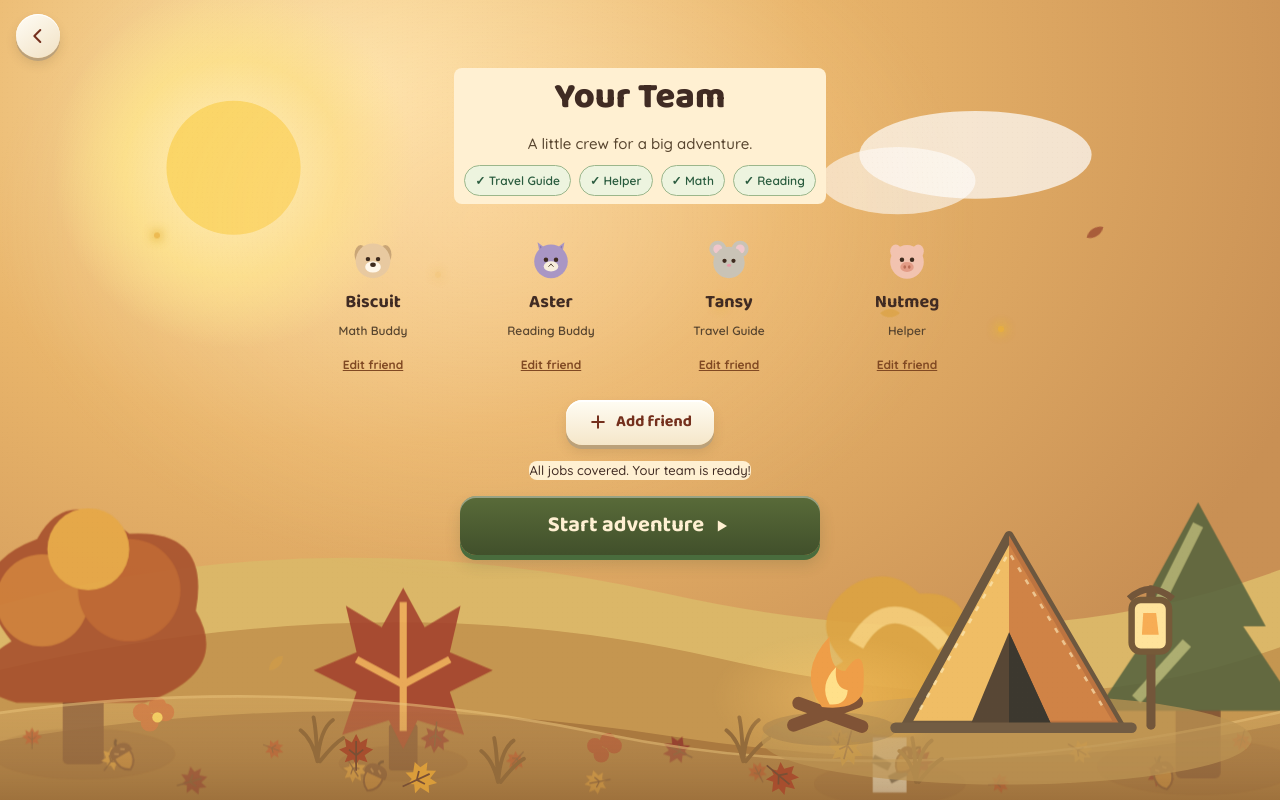
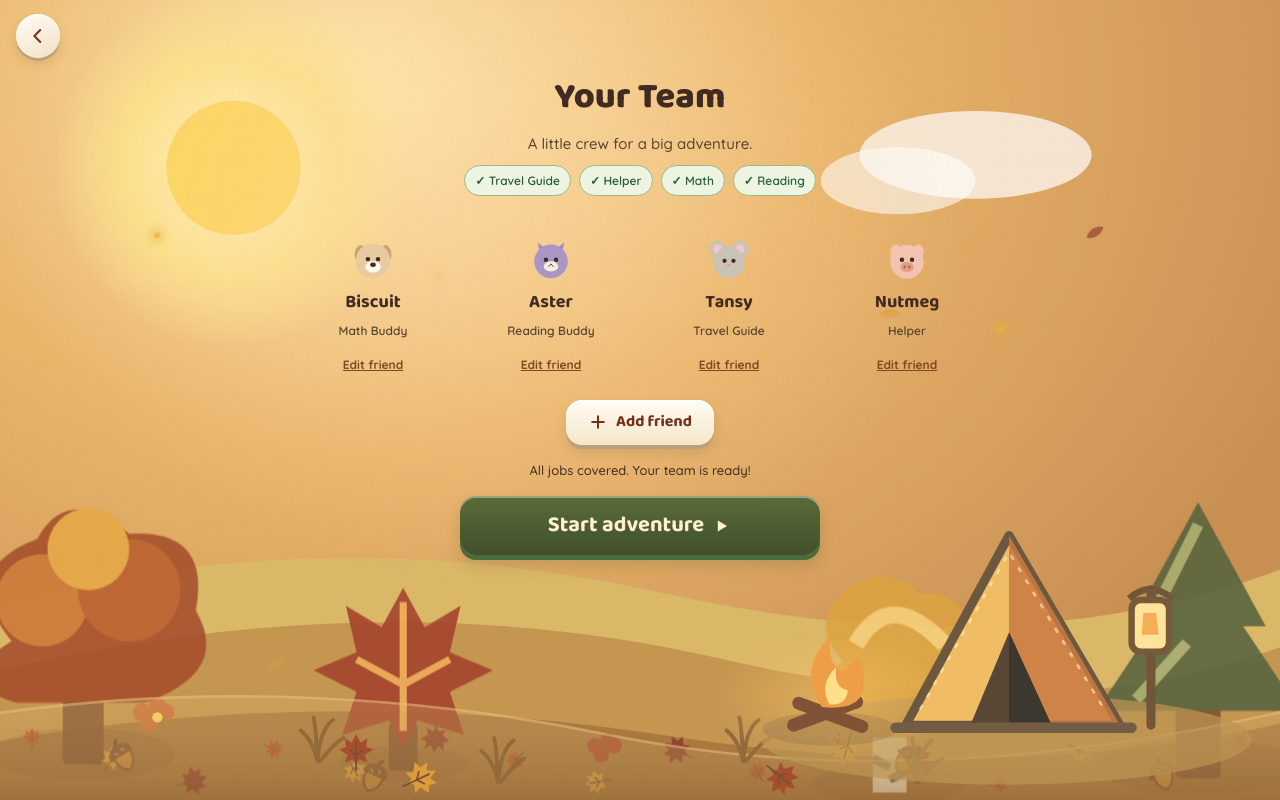
Before and after one commit to amthqng/acorn-trail, a plain HTML site: page index.html in a window 1280 px wide. Both pictures are taken after a click on the button "Make your team". Drawn offline with Linux system fonts and the light colour scheme.

Commit message:
fix: remove remaining team heading and readiness text panels

```diff
--- a/index.html
+++ b/index.html
@@ -781,6 +781,24 @@ button, [role="button"]{touch-action:manipulation}
 #screen-characters .pc{background:transparent;border:0;box-shadow:none}
 #screen-friend .editor{background:transparent;box-shadow:none}
 
+/* Issue #117: informational copy is part of the scene, not a card.
+   Keep character selection cards, job badges and action buttons distinct. */
+#screen-characters .cc-head,
+#screen-characters .team-status,
+#screen-characters .team-note{
+  background:transparent;
+  background-image:none;
+  border:0;
+  border-radius:0;
+  box-shadow:none;
+  outline:none;
+}
+#screen-characters .cc-head{
+  padding:0;
+}
+#screen-characters .team-status{
+  padding:0;
+}
 </style>
 </head>
 <body>
```
